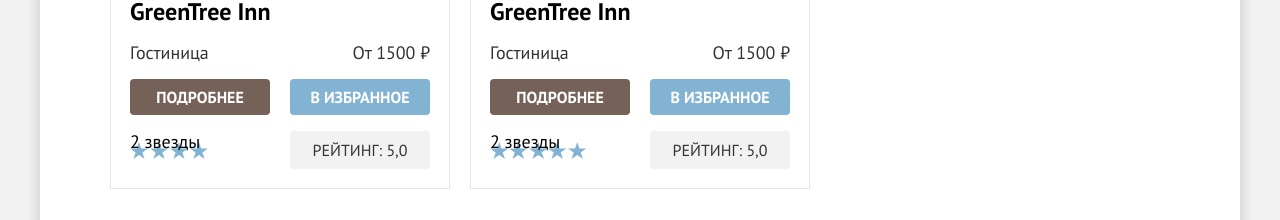
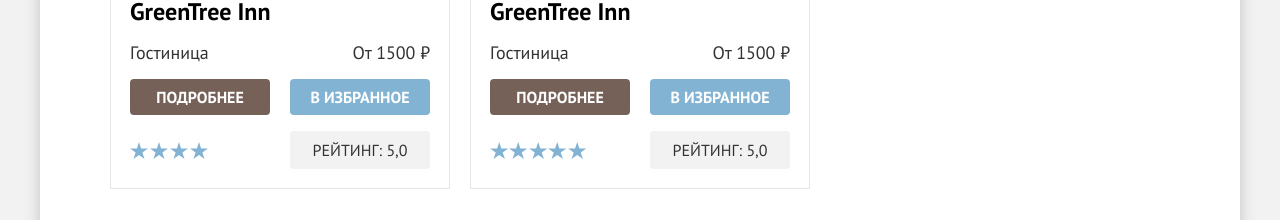
Before and after one commit to htmlacademy-htmlcss/2251273-sedona-39, a plain HTML site: page catalog.html in a window 1280 px wide. Shown: the part 1320-1540 px from the top of the page. Drawn offline with Linux system fonts and the light colour scheme.

Commit message:
фиксит звезды

```diff
--- a/catalog.html
+++ b/catalog.html
@@ -273,7 +273,7 @@
             <a class="card-item-link" href="#">подробнее</a>
             <button class="card-item-button" type="button">в избранное</button>
             <p class="card-item-star four-stars">
-              <span>2 звезды</span>
+              <span class="visually-hidden">2 звезды</span>
             </p>
             <p class="card-item-rating">Рейтинг:
               <span>5,0</span>
@@ -291,7 +291,7 @@
             <a class="card-item-link" href="#">подробнее</a>
             <button class="card-item-button" type="button">в избранное</button>
             <p class="card-item-star five-stars">
-              <span>2 звезды</span>
+              <span class="visually-hidden">2 звезды</span>
             </p>
             <p class="card-item-rating">Рейтинг:
               <span>5,0</span>
```
